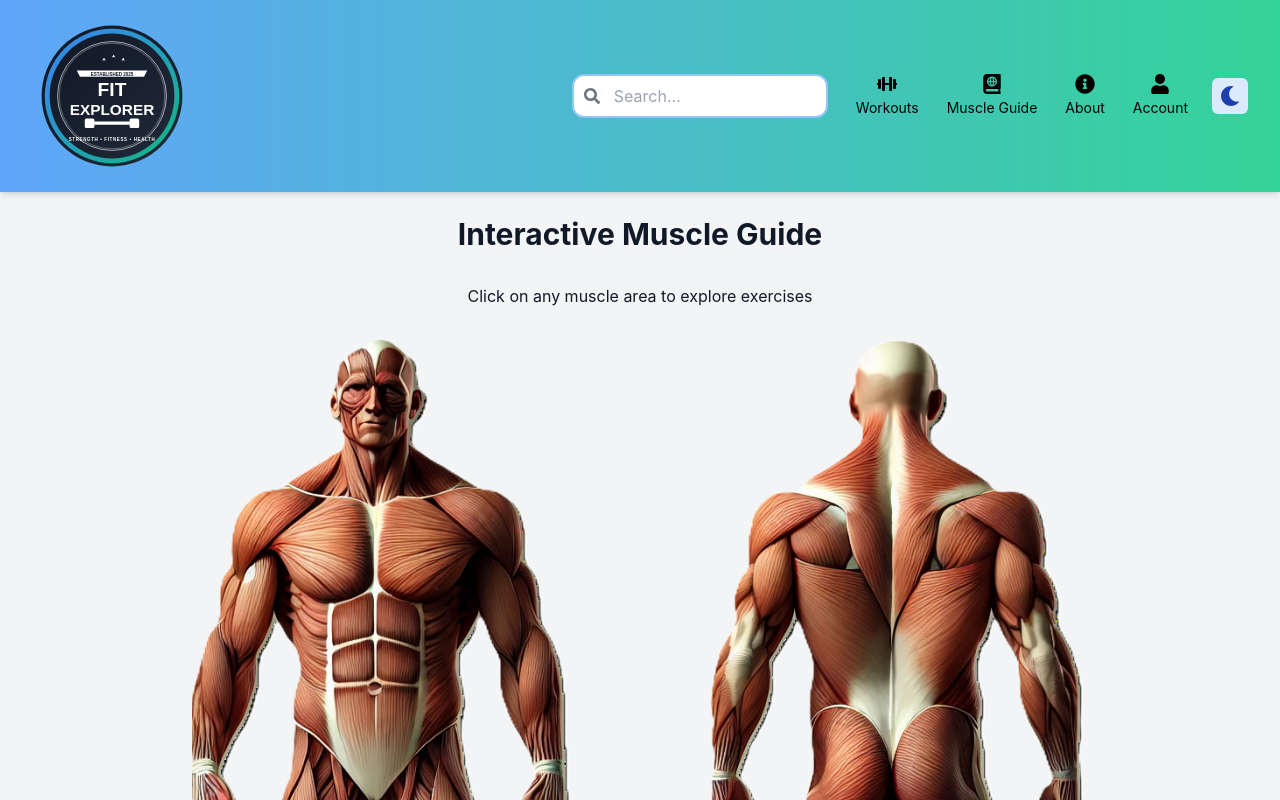
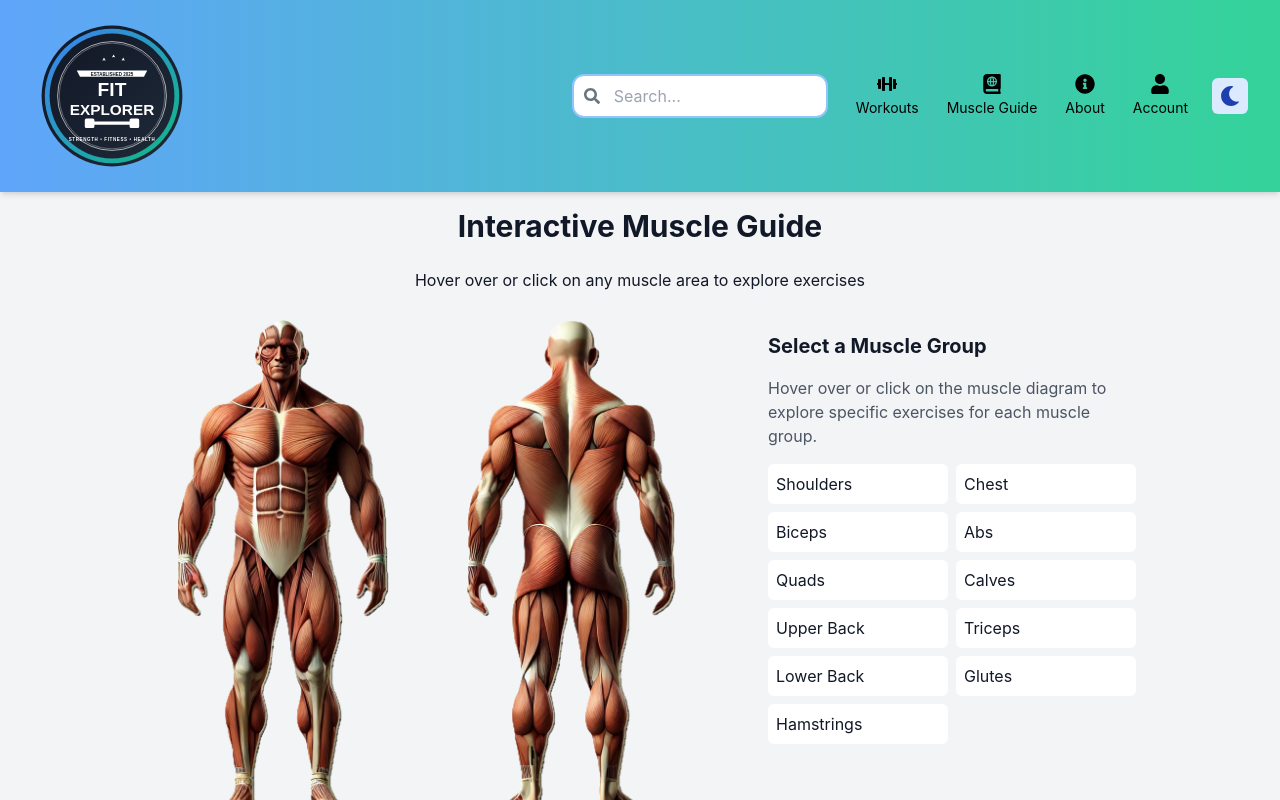
Before and after one commit to Chia213/FitExplorer, a React (Vite) app in the folder frontend/: page /explore-muscle-guide in a window 1280 px wide. Shown: the top 800 px of the page. Built offline with nearby package versions, Linux system fonts and the light colour scheme.

Commit message:
made muscle guide smaller and easier to navigate

```diff
--- a/frontend/src/pages/ExploreMuscleGuide.jsx
+++ b/frontend/src/pages/ExploreMuscleGuide.jsx
@@ -202,40 +202,40 @@ const frontMuscles = [
   {
     name: "Shoulders",
     positions: [
-      { top: "20%", left: "8%" },
-      { top: "20%", left: "32%" },
+      { top: "19%", left: "13%" },
+      { top: "19%", left: "36%" },
     ],
     exercises: ["Shoulder Press", "Lateral Raise", "Front Raise", "Shrugs"],
   },
   {
     name: "Chest",
     positions: [
-      { top: "23%", left: "15%" },
-      { top: "23%", left: "25%" },
+      { top: "23%", left: "20%" },
+      { top: "23%", left: "28%" },
     ],
     exercises: ["Bench Press", "Push-ups", "Chest Fly", "Dumbbell Press"],
   },
   {
     name: "Biceps",
     positions: [
-      { top: "30%", left: "6%" },
-      { top: "30%", left: "34%" },
+      { top: "29%", left: "13%" },
+      { top: "29%", left: "36%" },
     ],
     exercises: ["Bicep Curl", "Hammer Curl", "Chin-ups", "Preacher Curl"],
   },
   {
     name: "Abs",
     positions: [
+      { top: "36%", left: "26%" },
       { top: "36%", left: "22%" },
-      { top: "36%", left: "17%" },
     ],
     exercises: ["Crunches", "Planks", "Leg Raises", "Russian Twists"],
   },
   {
     name: "Quads",
     positions: [
-      { top: "58%", left: "13%" },
-      { top: "58%", left: "28%" },
+      { top: "58%", left: "18%" },
+      { top: "58%", left: "29%" },
     ],
     exercises: ["Squats", "Lunges", "Leg Press", "Leg Extensions"],
   },
@@ -243,7 +243,7 @@ const frontMuscles = [
     name: "Calves",
     positions: [
       { top: "78%", left: "68%" },
-      { top: "78%", left: "87%" },
+      { top: "78%", left: "77%" },
     ],
     exercises: ["Calf Raises", "Seated Calf Press", "Jump Rope"],
   },
@@ -253,16 +253,16 @@ const backMuscles = [
   {
     name: "Upper Back",
     positions: [
-      { top: "16%", left: "73%" },
-      { top: "16%", left: "80.5%" },
+      { top: "15%", left: "69%" },
+      { top: "15%", left: "75%" },
     ],
     exercises: ["Pull-ups", "Lat Pulldowns", "Rows", "Face Pulls"],
   },
   {
     name: "Triceps",
     positions: [
-      { top: "26%", left: "63.5%" },
-      { top: "26%", left: "91%" },
+      { top: "26%", left: "61%" },
+      { top: "26%", left: "83%" },
     ],
     exercises: [
       "Dips",
@@ -274,16 +274,16 @@ const backMuscles = [
   {
     name: "Lower Back",
     positions: [
-      { top: "32%", left: "72%" },
-      { top: "32%", left: "82%" },
+      { top: "34%", left: "68%" },
+      { top: "34%", left: "76%" },
     ],
     exercises: ["Deadlifts", "Back Extensions", "Good Mornings", "Superman"],
   },
   {
     name: "Glutes",
     positions: [
-      { top: "47%", left: "72%" },
-      { top: "47%", left: "81%" },
+      { top: "47%", left: "68%" },
+      { top: "47%", left: "76%" },
     ],
     exercises: [
       "Hip Thrusts",
@@ -295,8 +295,8 @@ const backMuscles = [
   {
     name: "Hamstrings",
     positions: [
-      { top: "62%", left: "70%" },
-      { top: "62%", left: "84%" },
+      { top: "62%", left: "67%" },
+      { top: "62%", left: "77%" },
     ],
     exercises: [
       "Romanian Deadlifts",
@@ -314,6 +314,7 @@ function ExploreMuscleGuide() {
   const [selectedDotIndex, setSelectedDotIndex] = useState(null);
   const [activeMuscleIndex, setActiveMuscleIndex] = useState(null);
   const [viewingExercise, setViewingExercise] = useState(null);
+  const [highlightedAreas, setHighlightedAreas] = useState({});
 
   const allMuscles = [...frontMuscles, ...backMuscles];
 
@@ -375,6 +376,64 @@ function ExploreMuscleGuide() {
     }
   };
 
+  const handleMouseMove = (e) => {
+    if (activeMuscleIndex === null) {
+      const rect = e.currentTarget.getBoundingClientRect();
+      const x = ((e.clientX - rect.left) / rect.width) * 100;
+      const y = ((e.clientY - rect.top) / rect.height) * 100;
+
+      let closestMuscle = null;
+      let closestPositions = [];
+      let minDistance = Infinity;
+
+      // Track highlighted areas for each muscle
+      const newHighlightedAreas = {};
+
+      allMuscles.forEach((muscle) => {
+        let muscleMinDistance = Infinity;
+        let isCloseToAnyPosition = false;
+
+        muscle.positions.forEach((position) => {
+          const posLeft = parseInt(position.left);
+          const posTop = parseInt(position.top);
+
+          const distance = Math.sqrt(
+            Math.pow(x - posLeft, 2) + Math.pow(y - posTop, 2)
+          );
+
+          if (distance < 10) {
+            isCloseToAnyPosition = true;
+
+            if (distance < muscleMinDistance) {
+              muscleMinDistance = distance;
+            }
+
+            if (distance < minDistance) {
+              minDistance = distance;
+              closestMuscle = muscle;
+              closestPositions = muscle.positions;
+            }
+          }
+        });
+
+        // If close to any position in this muscle, highlight all positions for this muscle
+        if (isCloseToAnyPosition) {
+          newHighlightedAreas[muscle.name] = true;
+        }
+      });
+
+      setHighlightedAreas(newHighlightedAreas);
+      setHoveredMuscle(closestMuscle ? closestMuscle.name : null);
+    }
+  };
+
+  const handleMouseLeave = () => {
+    if (activeMuscleIndex === null) {
+      setHoveredMuscle(null);
+      setHighlightedAreas({});
+    }
+  };
+
   const getPopupPosition = (position) => {
     const left = parseInt(position.left);
 
@@ -401,12 +460,12 @@ function ExploreMuscleGuide() {
   };
 
   return (
-    <div className="min-h-screen flex flex-col justify-center items-center p-4 md:p-6">
-      <h1 className="text-2xl md:text-3xl font-bold mb-4 md:mb-6">
+    <div className="min-h-screen py-4 px-4">
+      <h1 className="text-2xl md:text-3xl font-bold mb-4 text-center">
         Interactive Muscle Guide
       </h1>
 
-      <div className="mb-4 bg-gray-100 dark:bg-gray-800 px-4 py-2 rounded-lg w-full max-w-4xl text-center">
+      <div className="mb-4 bg-gray-100 dark:bg-gray-800 px-4 py-2 rounded-lg w-full max-w-4xl mx-auto text-center">
         {activeMuscleIndex !== null ? (
           <p className="font-medium">
             Currently Exploring:{" "}
@@ -415,49 +474,21 @@ function ExploreMuscleGuide() {
             </span>
           </p>
         ) : (
-          <p>Click on any muscle area to explore exercises</p>
+          <p>Hover over or click on any muscle area to explore exercises</p>
         )}
       </div>
 
-      <div className="relative w-full max-w-4xl">
+      <div className="flex flex-col md:flex-row gap-6 max-w-5xl mx-auto">
+        {/* Muscle Diagram - Reduced size with max-height */}
+        <div className="md:w-3/5 relative">
+          <div className="relative max-h-[500px] overflow-hidden mx-auto">
             <img
               src="/src/assets/titan.png"
               alt="Muscle Groups - Front and Back View"
-          className="w-full cursor-pointer"
+              className="w-full max-h-[500px] object-contain cursor-pointer"
               onClick={handleImageClick}
-          onMouseMove={(e) => {
-            if (activeMuscleIndex === null) {
-              const rect = e.currentTarget.getBoundingClientRect();
-              const x = ((e.clientX - rect.left) / rect.width) * 100;
-              const y = ((e.clientY - rect.top) / rect.height) * 100;
-
-              let closestMuscle = null;
-              let minDistance = Infinity;
-
-              allMuscles.forEach((muscle) => {
-                muscle.positions.forEach((position) => {
-                  const posLeft = parseInt(position.left);
-                  const posTop = parseInt(position.top);
-
-                  const distance = Math.sqrt(
-                    Math.pow(x - posLeft, 2) + Math.pow(y - posTop, 2)
-                  );
-
-                  if (distance < minDistance && distance < 10) {
-                    minDistance = distance;
-                    closestMuscle = muscle;
-                  }
-                });
-              });
-
-              setHoveredMuscle(closestMuscle ? closestMuscle.name : null);
-            }
-          }}
-          onMouseLeave={() => {
-            if (activeMuscleIndex === null) {
-              setHoveredMuscle(null);
-            }
-          }}
+              onMouseMove={handleMouseMove}
+              onMouseLeave={handleMouseLeave}
             />
 
             {hoveredMuscle && activeMuscleIndex === null && (
@@ -474,12 +505,20 @@ function ExploreMuscleGuide() {
               </div>
             )}
 
-        {activeMuscleIndex !== null && (
-          <div key={`dots-${activeMuscleIndex}`}>
-            {allMuscles[activeMuscleIndex].positions.map(
-              (position, posIndex) => (
+            {/* Display all muscle dots with conditional highlighting */}
+            {allMuscles.map((muscle, muscleIndex) => (
+              <div key={`dots-all-${muscleIndex}`}>
+                {muscle.positions.map((position, posIndex) => {
+                  const isActive = activeMuscleIndex === muscleIndex;
+                  const isHovered = highlightedAreas[muscle.name] || hoveredMuscle === muscle.name;
+                  const isSelected = selectedMuscle && selectedMuscle.name === muscle.name && selectedDotIndex === posIndex;
+
+                  // Only show dots for active muscle group or dots being hovered over
+                  if (!isActive && !isHovered) return null;
+
+                  return (
                     <div
-                  key={`${activeMuscleIndex}-${posIndex}`}
+                      key={`${muscleIndex}-${posIndex}`}
                       style={{
                         position: "absolute",
                         top: position.top,
@@ -490,41 +529,29 @@ function ExploreMuscleGuide() {
                     >
                       <div
                         className="cursor-pointer relative z-10"
-                    onClick={() =>
-                      handleDotClick(
-                        allMuscles[activeMuscleIndex],
-                        activeMuscleIndex,
-                        posIndex
-                      )
-                    }
-                    onMouseEnter={() =>
-                      setHoveredMuscle(allMuscles[activeMuscleIndex].name)
-                    }
-                    onMouseLeave={() => setHoveredMuscle(null)}
-                    aria-label={`${allMuscles[activeMuscleIndex].name} muscle group`}
+                        onClick={() => handleDotClick(muscle, muscleIndex, posIndex)}
+                        aria-label={`${muscle.name} muscle group`}
                         style={{
-                      width: "20px",
-                      height: "20px",
-                      backgroundColor:
-                        selectedMuscle && selectedDotIndex === posIndex
+                          width: "16px", // Slightly smaller dots
+                          height: "16px",
+                          backgroundColor: isSelected
                             ? "#ff6600"
-                          : hoveredMuscle === allMuscles[activeMuscleIndex].name
+                            : isHovered
                             ? "#ff0000"
                             : "#cc0000",
                           borderRadius: "50%",
                           border: "2px solid white",
                           boxShadow: "0 0 4px rgba(0,0,0,0.4)",
                           transition: "all 0.2s ease",
-                      transform:
-                        selectedMuscle && selectedDotIndex === posIndex
+                          transform: isSelected
                             ? "scale(1.3)"
-                          : hoveredMuscle === allMuscles[activeMuscleIndex].name
+                            : isHovered
                             ? "scale(1.2)"
                             : "scale(1)",
                         }}
                       ></div>
 
-                  {selectedMuscle && selectedDotIndex === posIndex && (
+                      {selectedMuscle && selectedDotIndex === posIndex && isActive && (
                         <div
                           className="absolute bg-white dark:bg-gray-800 text-black dark:text-white p-3 rounded-lg shadow-lg z-30 min-w-48"
                           style={getPopupPosition(position)}
@@ -563,25 +590,82 @@ function ExploreMuscleGuide() {
                         </div>
                       )}
                     </div>
-              )
-            )}
+                  );
+                })}
               </div>
-        )}
+            ))}
+          </div>
         </div>
 
-      {activeMuscleIndex !== null && (
+        {/* Exercise Details Panel */}
+        <div className="md:w-2/5">
+          {activeMuscleIndex !== null ? (
+            <div className="bg-gray-100 dark:bg-gray-800 p-4 rounded-lg">
+              <h2 className="text-xl font-bold mb-4">
+                {allMuscles[activeMuscleIndex].name} Exercises
+              </h2>
+              <ul className="divide-y divide-gray-200 dark:divide-gray-700">
+                {allMuscles[activeMuscleIndex].exercises.map((exercise, idx) => (
+                  <li key={idx} className="py-3">
+                    <button
+                      onClick={() => setViewingExercise(exercise)}
+                      className="flex items-center w-full text-left hover:text-blue-500"
+                    >
+                      <span className="mr-2 text-green-500">✓</span>
+                      <span className="font-medium">{exercise}</span>
+                    </button>
+                  </li>
+                ))}
+              </ul>
               <button
                 onClick={() => {
                   setSelectedMuscle(null);
                   setSelectedDotIndex(null);
                   setActiveMuscleIndex(null);
                   setHoveredMuscle(null);
+                  setHighlightedAreas({});
                 }}
-          className="mt-4 px-4 py-2 bg-gray-500 text-white rounded-lg hover:bg-gray-700 transition-colors"
+                className="mt-4 w-full px-4 py-2 bg-gray-500 text-white rounded-lg hover:bg-gray-700 transition-colors"
               >
                 Reset View
               </button>
+            </div>
+          ) : (
+            <div className="bg-gray-100 dark:bg-gray-800 p-4 rounded-lg">
+              <h2 className="text-xl font-bold mb-4">Select a Muscle Group</h2>
+              <p className="text-gray-600 dark:text-gray-400 mb-4">
+                Hover over or click on the muscle diagram to explore specific exercises for each muscle group.
+              </p>
+              <div className="grid grid-cols-2 gap-2">
+                {allMuscles.map((muscle, idx) => (
+                  <button
+                    key={idx}
+                    onClick={() => {
+                      setActiveMuscleIndex(idx);
+                      setHoveredMuscle(muscle.name);
+                    }}
+                    onMouseEnter={() => {
+                      if (activeMuscleIndex === null) {
+                        setHighlightedAreas({ [muscle.name]: true });
+                        setHoveredMuscle(muscle.name);
+                      }
+                    }}
+                    onMouseLeave={() => {
+                      if (activeMuscleIndex === null) {
+                        setHighlightedAreas({});
+                        setHoveredMuscle(null);
+                      }
+                    }}
+                    className="text-left p-2 bg-white dark:bg-gray-700 rounded-md hover:bg-blue-50 dark:hover:bg-gray-600"
+                  >
+                    {muscle.name}
+                  </button>
+                ))}
+              </div>
+            </div>
           )}
+        </div>
+      </div>
 
       {viewingExercise && (
         <div
```
Lines whose indentation alone changed are shown as unchanged.
